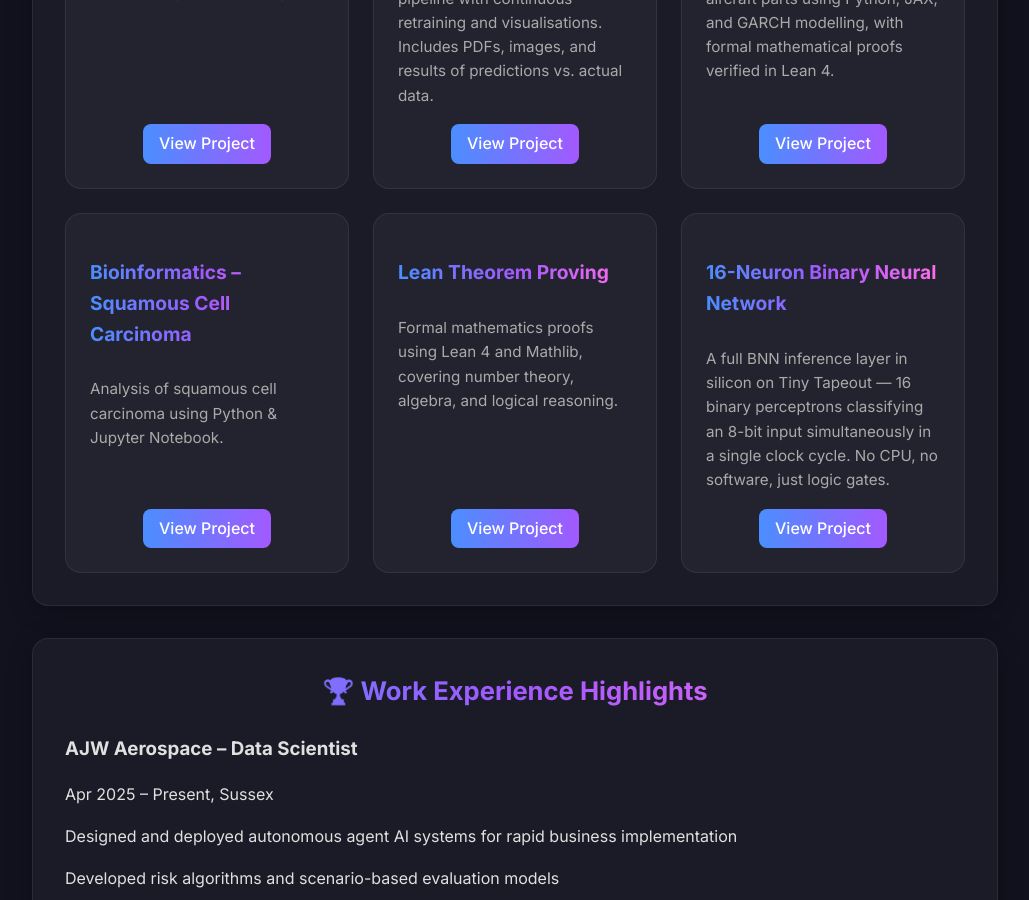
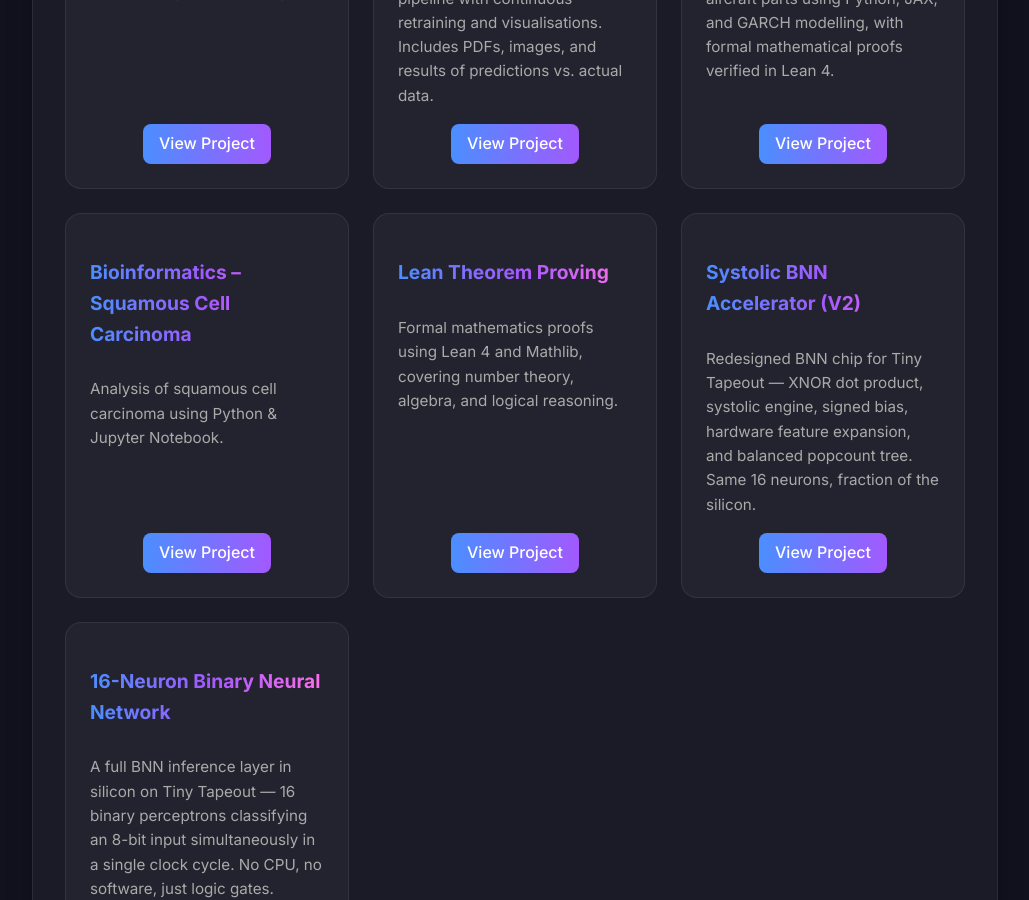
Before and after one commit to Dean-Foulds/Dean-Foulds, a Jekyll site: the page built from index.md, in a window 1280 px wide and 900 px high, scrolled down 1604 px. Shown: the whole window, without its empty margins (125-1154 px from the left). Built offline with Jekyll 4.4.1, drawn with Linux system fonts in a browser that asks for light colours.

Commit message:
Add Systolic BNN Accelerator V2 project card

```diff
--- a/index.md
+++ b/index.md
@@ -60,6 +60,13 @@ title: Dean Foulds – Data Scientist & ML Engineer
       <a target="_blank" rel="noopener noreferrer" href="projects/lean_projects">View Project</a>
     </div>
 
+
+    <div class="project-card">
+      <h3>Systolic BNN Accelerator (V2)</h3>
+      <p>Redesigned BNN chip for Tiny Tapeout — XNOR dot product, systolic engine, signed bias, hardware feature expansion, and balanced popcount tree. Same 16 neurons, fraction of the silicon.</p>
+      <a target="_blank" rel="noopener noreferrer" href="projects/bnn_accelerator">View Project</a>
+    </div>
+
     <div class="project-card">
       <h3>16-Neuron Binary Neural Network</h3>
       <p>A full BNN inference layer in silicon on Tiny Tapeout — 16 binary perceptrons classifying an 8-bit input simultaneously in a single clock cycle. No CPU, no software, just logic gates.</p>
```
